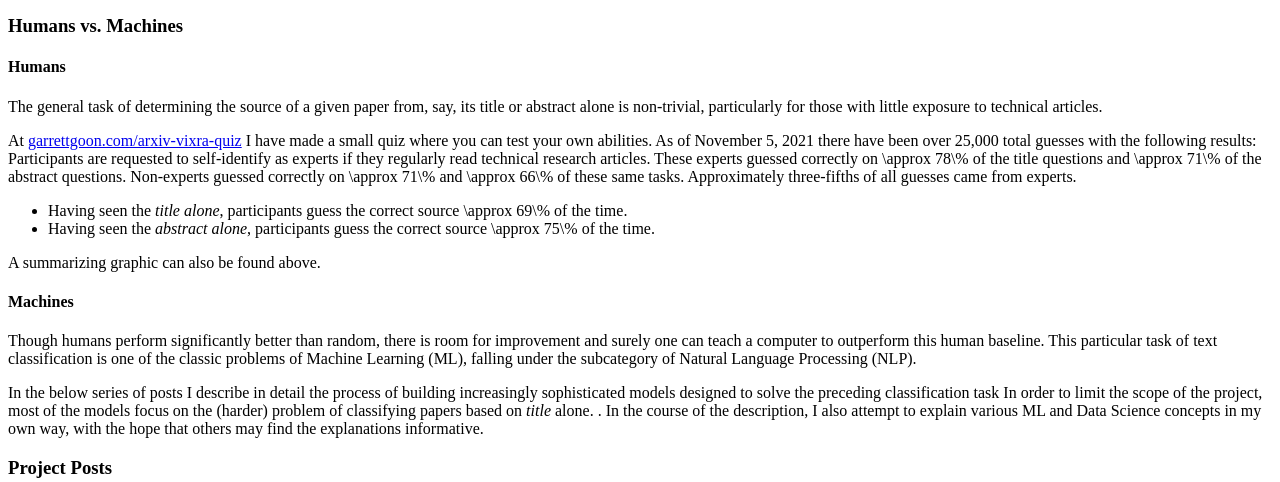
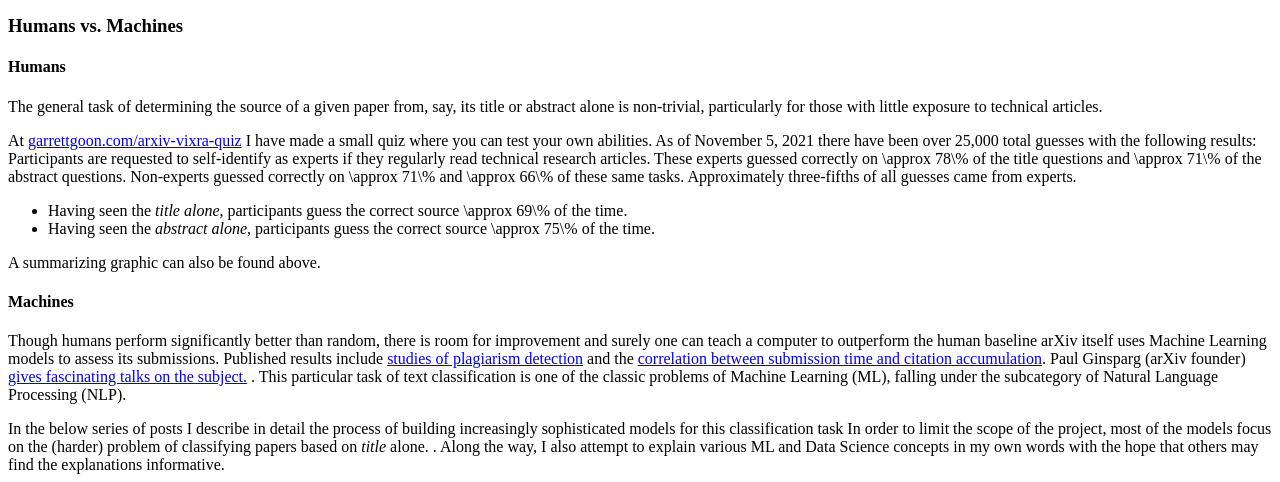
Before and after one commit to garrett361/arxiv-vixra-intro, a plain HTML site: page src/index.ejs in a window 1280 px wide. Shown: the part 489-971 px from the top of the page. Drawn offline with nearby package versions, Linux system fonts and the light colour scheme; files that its build step writes are made by us from their sources; a script that the page names is missing.

Commit message:
Minor edits

```diff
--- a/src/index.ejs
+++ b/src/index.ejs
@@ -142,21 +142,27 @@ as with /static as their root. E.g. <img src="/diagrams/fig1.png">
 
     <p>
       Though humans perform significantly better than random, there is room for improvement and surely one can
-      teach a computer to outperform this human baseline.
+      teach a computer to outperform the human baseline<d-footnote id='arxiv-ml'>
+        arXiv itself uses Machine Learning models to assess its submissions. Published results include <a
+          target='_blank' rel='noopener noreferrer' href='https://arxiv.org/pdf/cs/0702012.pdf'>studies of plagiarism
+          detection</a> and the <a target='_blank' rel='noopener noreferrer'
+          href='https://arxiv.org/pdf/0907.4740.pdf'>correlation between submission time and citation accumulation</a>.
+        Paul Ginsparg (arXiv founder) <a target='_blank' rel='noopener noreferrer'
+          href='https://www.youtube.com/watch?v=RT4jqJhEoug'>
+          gives fascinating talks on the subject.</a>
+      </d-footnote>.
       This particular task of text classification is one of the classic problems
       of Machine Learning (ML), falling under the subcategory of Natural Language Processing (NLP).
     </p>
 
     <p>
-      In the below series of posts I describe in detail the process of building increasingly sophisticated models
-      designed to solve the
-      preceding
+      In the below series of posts I describe in detail the process of building increasingly sophisticated models for
+      this
       classification task<d-footnote id='titles-only'>
         In order to limit the scope of the project, most of the models focus on the (harder) problem of classifying
         papers based on <em>title</em> alone.
-      </d-footnote>. In the course of the description, I also attempt to explain various ML and Data Science
-      concepts
-      in my own way, with the hope that others may find the explanations informative.
+      </d-footnote>. Along the way, I also attempt to explain various ML and Data Science
+      concepts in my own words with the hope that others may find the explanations informative.
     </p>
 
 
```
Also changed, not shown: index.html.
